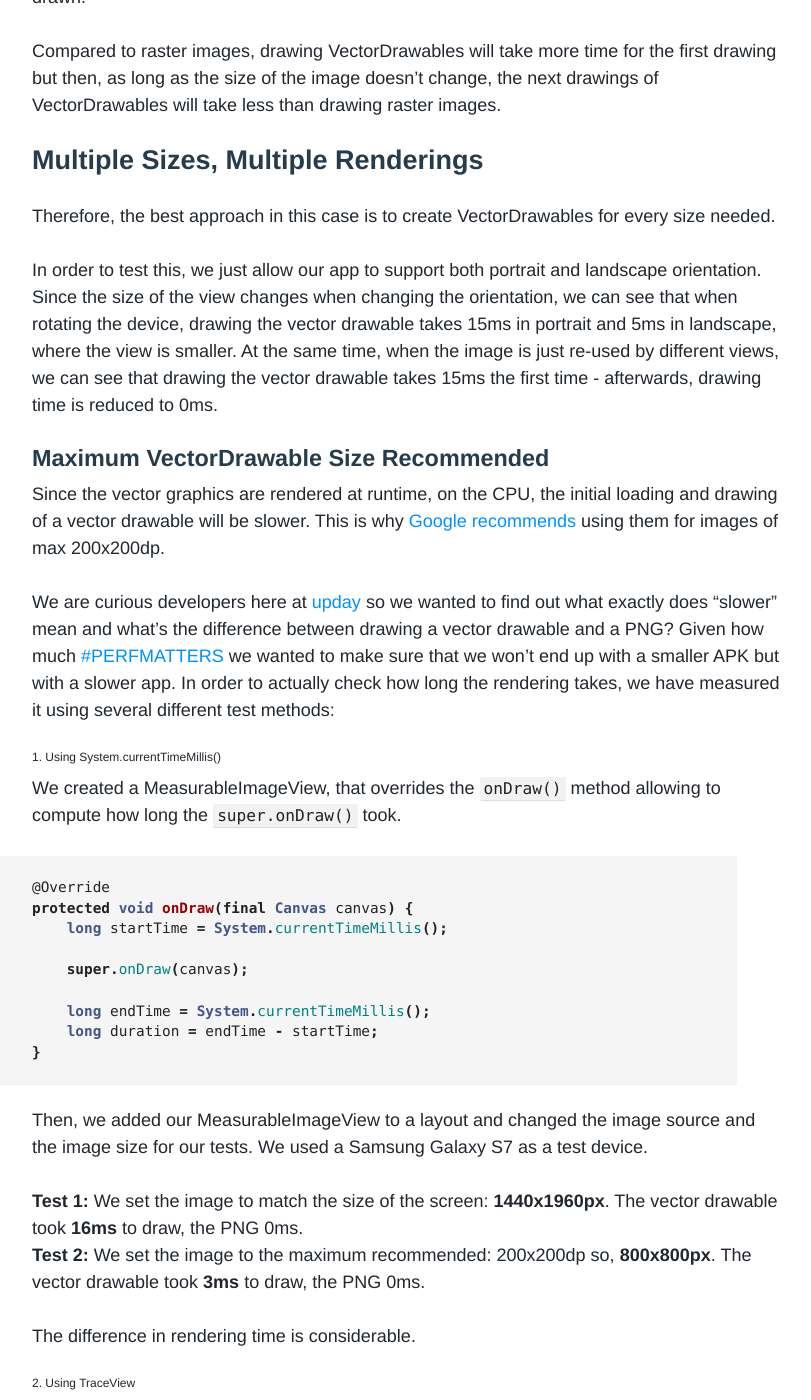
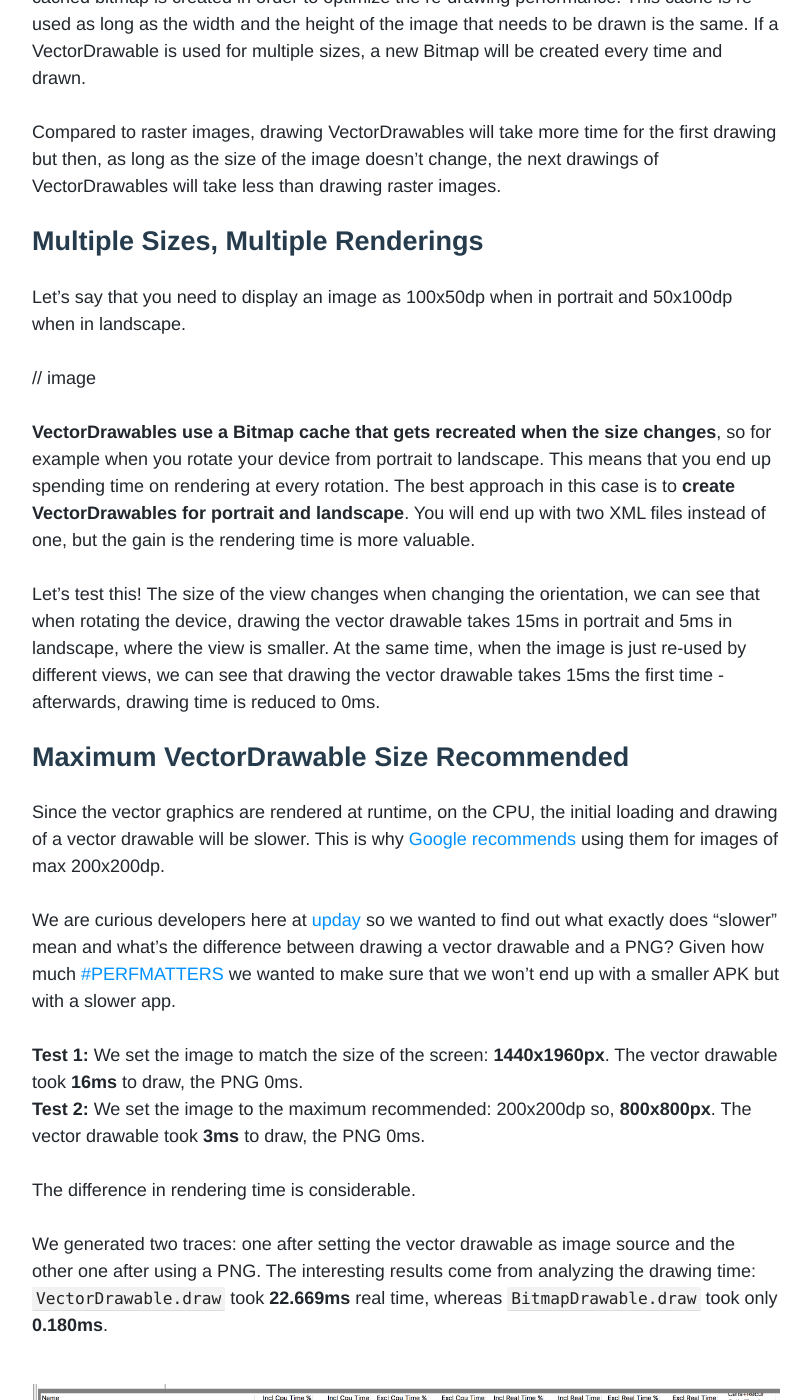
Before and after one commit to upday/upday.github.io, a Jekyll site: the page built from _posts/blog/2016-10-08-vector_drawables_optimisation.md, in a window 1280 px wide and 1400 px high, scrolled down 1027 px. Shown: the whole window, without its empty margins (234-1045 px from the left). Built offline with Jekyll 4.4.1, drawn with Linux system fonts in a browser that asks for light colours; nearby versions of some CDN libraries; some web fonts are replaced; comment, search, counter and statistics services are not loaded; some of the changed text lies outside the part shown.

Commit message:
vd article updated

```diff
--- a/_posts/blog/2016-10-08-vector_drawables_optimisation.md
+++ b/_posts/blog/2016-10-08-vector_drawables_optimisation.md
@@ -13,7 +13,9 @@
 
 While some mobile platforms have been supporting vector graphics for a while, Android only began doing this natively starting with API Level 21 and with the help of the Support Library 23.2.0 for pre-Lollipop devices. By replacing you PNG image resources with VectorDrawables, your APK size decreases considerably and most of all, your images look good, independent of the resolution of the device used.
 
-When used incorrectly, VectorDrawables can affect the performance of your app, that's why we believe that it is important to first understand how VectorDrawables work. Here are three mistakes that you might be doing together with easy to implement solutions, to ensure that you are really improving the performance of your app, with the help of VectorDrawables.
+The system will try to redraw your activity at every 16ms so it can reach the <a href="https://www.youtube.com/watch?v=CaMTIgxCSqU">60fps</a> target. So this means that the duration of every `onDraw` method is extremely important.
+
+When used incorrectly, VectorDrawables can affect the performance of your app, because the drawing can take a long time. Here are three mistakes that you might be doing together with easy to implement solutions, to ensure that you are really improving the performance of your app, with the help of VectorDrawables.
 
 ## Understanding The Internals Of VectorDrawables
 
@@ -27,20 +29,50 @@
 
 ## Multiple Sizes, Multiple Renderings
 
-Therefore, the best approach in this case is to create VectorDrawables for every size needed.
+Let's say that you need to display an image as 100x50dp when in portrait and 50x100dp when in landscape.
 
-In order to test this, we just allow our app to support both portrait and landscape orientation. Since the size of the view changes when changing the orientation, we can see that when rotating the device, drawing the vector drawable takes 15ms in portrait and 5ms in landscape, where the view is smaller.
+// image
+
+**VectorDrawables use a Bitmap cache that gets recreated when the size changes**, so for example when you rotate your device from portrait to landscape. This means that you end up spending time on rendering at every rotation. The best approach in this case is to **create VectorDrawables for portrait and landscape**. You will end up with two XML files instead of one, but the gain is the rendering time is more valuable.
+
+Let's test this! The size of the view changes when changing the orientation, we can see that when rotating the device, drawing the vector drawable takes 15ms in portrait and 5ms in landscape, where the view is smaller.
 At the same time, when the image is just re-used by different views, we can see that drawing the vector drawable takes 15ms the first time - afterwards, drawing time is reduced to 0ms.
 
-
-### Maximum VectorDrawable Size Recommended
+## Maximum VectorDrawable Size Recommended
 
 Since the vector graphics are rendered at runtime, on the CPU, the initial loading and drawing of a vector drawable will be slower. This is why <a href="https://developer.android.com/studio/write/vector-asset-studio.html">Google recommends<a/> using them for images of max 200x200dp.
 
 We are curious developers here at <a href="https://play.google.com/store/apps/details?id=de.axelspringer.yana">upday<a/> so we wanted to find out what exactly does "slower" mean and what's the difference between drawing a vector drawable and a PNG? Given how much <a href="https://plus.google.com/explore/PERFMATTERS">#PERFMATTERS<a/> we wanted to make sure that we won't end up with a smaller APK but with a slower app.
+
+
+**Test 1:** We set the image to match the size of the screen: **1440x1960px**. The vector drawable took **16ms** to draw, the PNG 0ms.
+<br/>
+**Test 2:** We set the image to the maximum recommended: 200x200dp so, **800x800px**. The vector drawable took **3ms** to draw, the PNG 0ms.
+
+The difference in rendering time is considerable.
+
+
+We generated two traces: one after setting the vector drawable as image source and the other one after using a PNG. The interesting results come from analyzing the drawing time: ``VectorDrawable.draw`` took **22.669ms** real time, whereas ``BitmapDrawable.draw`` took only **0.180ms**.
+
+<center>
+<picture>
+	<img src="/images/blog/vector_drawables/trace_png.png" alt="TraceView of a PNG">
+	<figcaption>Screenshot from TraceView results when using a PNG image</figcaption>
+</picture>
+</center>
+
+<center>
+<picture>
+	<img src="/images/blog/vector_drawables/trace_vector_drawable.png" alt="TraceView of a vector drawable">
+	<figcaption>Screenshot from TraceView results when using a vector drawable</figcaption>
+</picture>
+</center>
+
+## How We Tested
+
 In order to actually check how long the rendering takes, we have measured it using several different test methods:
 
-###### 1. Using System.currentTimeMillis()
+### 1. Using System.currentTimeMillis()
 
 We created a MeasurableImageView, that overrides the ``onDraw()`` method allowing to compute how long the ``super.onDraw()`` took.
 
@@ -58,13 +90,8 @@
 
 Then, we added our MeasurableImageView to a layout and changed the image source and the image size for our tests. We used a Samsung Galaxy S7 as a test device.
 
-**Test 1:** We set the image to match the size of the screen: **1440x1960px**. The vector drawable took **16ms** to draw, the PNG 0ms.
-<br/>
-**Test 2:** We set the image to the maximum recommended: 200x200dp so, **800x800px**. The vector drawable took **3ms** to draw, the PNG 0ms.
 
-The difference in rendering time is considerable.
-
-###### 2. Using TraceView
+### 2. Using TraceView
 
 Hoping to get clearer results, we decided to use TraceView. We modified the overridden ``onDraw`` method, calling ``Debug.startMethodTracing`` before the ``super.onDraw`` and stopped the tracing with ``Debug.stopMethodTracing`` immediately after.
 
@@ -77,45 +104,11 @@
 }
 {% endhighlight %}
 
-We generated two traces: one after setting the vector drawable as image source and the other one after using a PNG. The interesting results come from analyzing the drawing time: ``VectorDrawable.draw`` took **22.669ms** real time, whereas ``BitmapDrawable.draw`` took only **0.180ms**.
-
-<center>
-<picture>
-	<img src="/images/blog/vector_drawables/trace_png.png" alt="TraceView of a PNG">
-	<figcaption>Screenshot from TraceView results when using a PNG image</figcaption>
-</picture>
-</center>
-
-<center>
-<picture>
-	<img src="/images/blog/vector_drawables/trace_vector_drawable.png" alt="TraceView of a vector drawable">
-	<figcaption>Screenshot from TraceView results when using a vector drawable</figcaption>
-</picture>
-</center>
-
-###### 3. Using HierachyViewer
-
-At the beginning, we considered this a valid way of measuring the render time. But, after seeing <a href="https://twitter.com/queencodemonkey">Huyen Tue Dao<a/>'s talk at Droidcon Berlin 2016 about <a href="https://www.youtube.com/watch?v=gwqQT5NrhUg">loving lean layout<a/>, where she mentions several times not to rely on the numbers from the HierarchyViewer, we decided skip this.
 
 
 
 
-
-### Supported Tags
-
-Another limitation of vector drawables are the tags. Not all VectorDrawable XML tags are supported for Android 5.0 and higher, just a limited set:
-
-<center>
-<picture>
-	<img src="/images/blog/vector_drawables/tags_support.png" alt="VectorDrawables tags supported">
-	<figcaption>Supported tags. Image from Android developer pages. </figcaption>
-</picture>
-</center>
-
-But, the Support Library 23.2.0 and higher offers full support for VectorDrawable XML elements.
-
-
-### Resource References In VectorDrawable XML
+## Resource References In VectorDrawable XML
 
 In case you want to reference other resources in the VectorDrawable XML, you can do it like this:
 
@@ -123,7 +116,7 @@
 android:fillColor="@color/colorPrimary"
 {% endhighlight %}
 
-Be aware that only Android 5.0 and higher supports dynamic attributes.
+Be aware that only **Android 5.0 and higher supports dynamic attributes**.
 Setting this will result in black areas instead of your desired color on pre-API level 21 devices.
 
 <center>
@@ -136,15 +129,12 @@
 
 To change the color of your vector drawable dynamically, the solution is simple: tint your images.
 
-{% highlight XML %}
-android:tint="@color/colorAccent"
+{% highlight java %}
+drawable.setColorFilter(color, PorterDuff.Mode.SRC_IN);
 {% endhighlight %}
 
 Just make sure that your VectorDrawable is black for the path that needs to be drawn and transparent for the rest. Otherwise, you might end up with unexpected colors.
 
-### Vector Drawable Preview in Android Studio Looks Skewed
-
-The vector drawable preview in both the import preview and in the file preview can look skewed. But don't be scared, chances are it might look good when the app is run on the device. So, make sure your check them on the device first and only change them if needed.
 
 ## Conclusion
 
```
Also changed, not shown: _posts/blog/2016-10-08-vector_drawables.md (+1 -1 lines).
